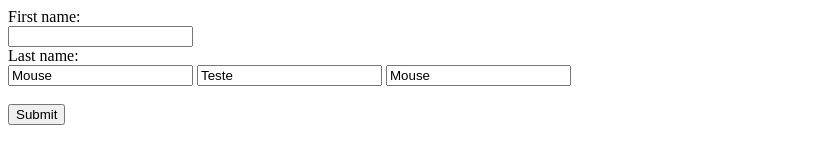
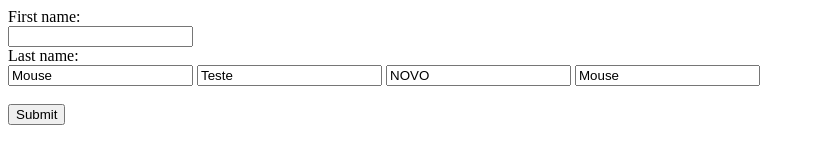
Before and after one commit to richardpassos01/richardpassos01.github.io, a plain HTML site: page index.html in a window 1280 px wide. Shown: the whole page, without its empty margins (0-815 px from the left). Drawn offline with Linux system fonts and the light colour scheme.

Commit message:
Update index.html

```diff
--- a/index.html
+++ b/index.html
@@ -16,6 +16,9 @@
 
 	<input type="undefined" name="lastname" value="Teste">
 
+	 <input type="text" name="lastname"  pattern="[0-9]*"  value="NOVO">
+
+
 	 <input type="text" name="lastname" pattern="[0-9]" value="Mouse">
   <br><br>
   <input type="submit" value="Submit">
```
